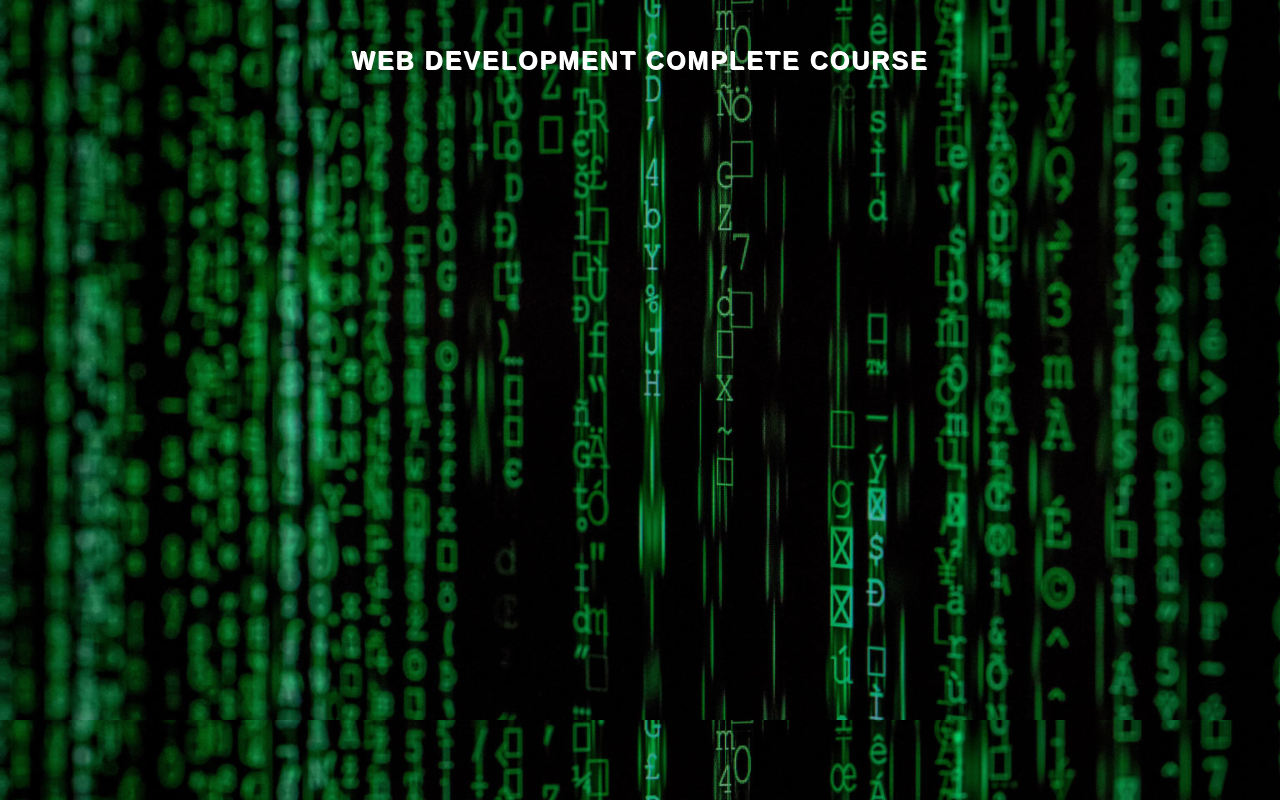
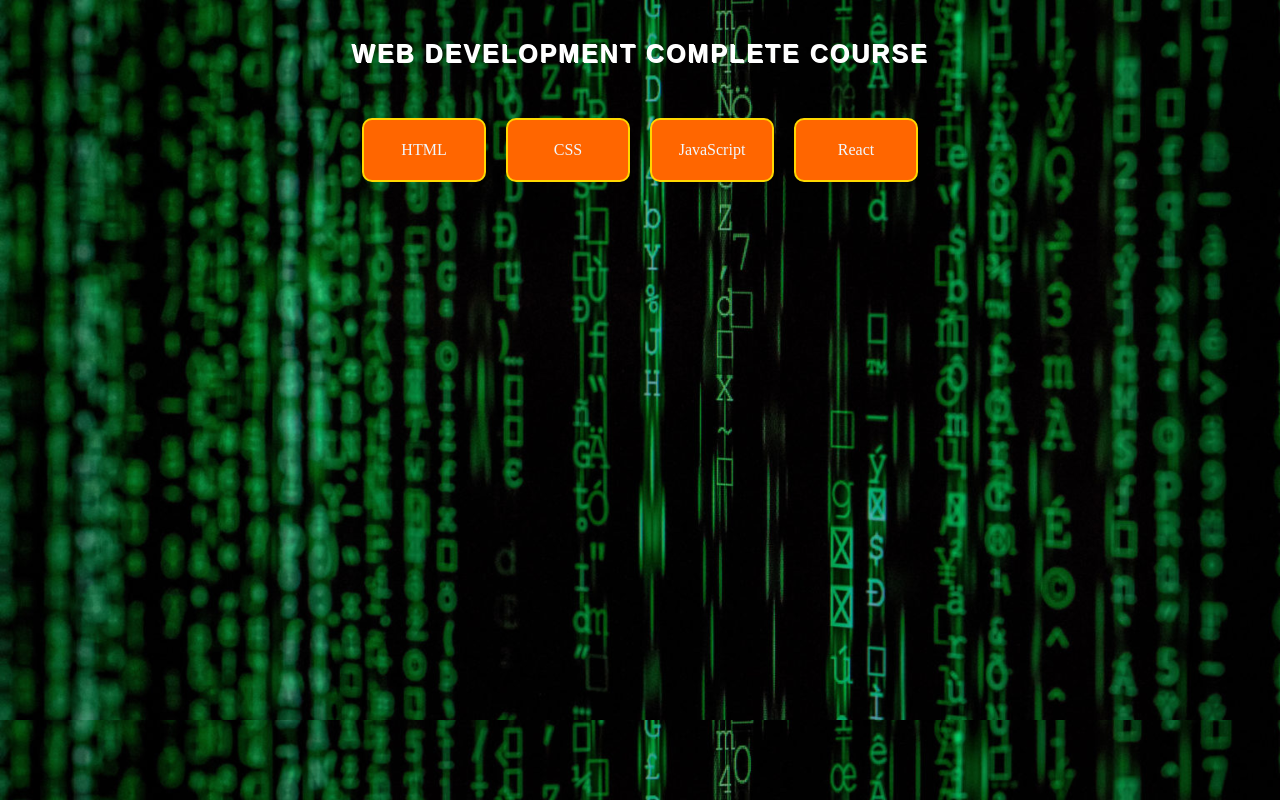
Before and after one commit to Sanjeeb-J/Notes, a plain HTML site: page index.html in a window 1280 px wide. Drawn offline with Linux system fonts and the light colour scheme; a web font is replaced by a local one.

Commit message:
23 May 2025

```diff
--- a/CSS/main.css
+++ b/CSS/main.css
@@ -1,21 +1,52 @@
 body {
   background-image: url(../img/code.jpg);
   background-size: cover;
-
+  display: flex;
+  justify-content: center;
+  align-items: center;
+  flex-direction: column;
 }
 
 .heading {
   text-align: center;
   color: white;
   padding: 20px;
-  margin: 15px;
   width: 50%;
-  margin-left: auto;
-  margin-right: auto;
+  margin: auto;
   font-size: 25px;
   font-family: "Doto", sans-serif;
   font-weight: bold;
   letter-spacing: 2px;
   line-height: 2;
   text-shadow: 1px 1px;
+  display: flex;
+  justify-content: center;
+  align-items: center;
 }
+
+.container{
+  padding: 20px;
+  gap: 20px;
+  display: flex;
+  justify-content: center;
+  align-items: center;
+  flex-wrap: wrap;
+  max-width: 575px;
+}
+
+
+.box{
+  background-color: rgb(255, 102, 0);
+  height: 60px;
+  width: 120px;
+  display: flex;
+  justify-content: center;
+  align-items: center;
+  border-radius: 10px;
+  border: 2px solid gold;
+}
+
+.link{
+  text-decoration: none;
+  color: aliceblue;
+}
--- /dev/null
+++ b/aTest/style.css
@@ -0,0 +1,30 @@
+body{
+  min-height: 500px;
+  border: 4px solid black;
+  gap: 10px;
+  display: flex;
+  align-items: flex-start;
+  justify-content: flex-end;
+}
+#box-1{
+  margin-right: auto;
+}
+.box{
+  flex-shrink: 1;
+  flex-grow: 1;
+  min-width: 50px;
+  max-width: 150px;
+  height: 100px;
+  width: 100px;
+  background-color: skyblue;
+  font-size: 20pt;
+  display: flex;
+  justify-content: center;
+  align-items: center;
+}
+
+@media(max-width: 575px){
+  body{
+    flex-wrap: wrap;
+  }
+}
--- a/index.html
+++ b/index.html
@@ -12,5 +12,21 @@
 </head>
 <body>
   <h1 class="heading">WEB DEVELOPMENT COMPLETE COURSE</h1>
+
+  <div class="container">
+    <div class="box">
+      <a class="link" href="">HTML</a>
+    </div>
+    <div class="box">
+      <a class="link" href="">CSS</a>
+    </div>
+    <div class="box">
+      <a class="link" href="">JavaScript</a>
+    </div>
+    <div class="box">
+      <a class="link" href="">React</a>
+    </div>
+  </div>
+
 </body>
 </html>
```
Also changed, not shown: aTest/index.html (added, +16 -0 lines).
